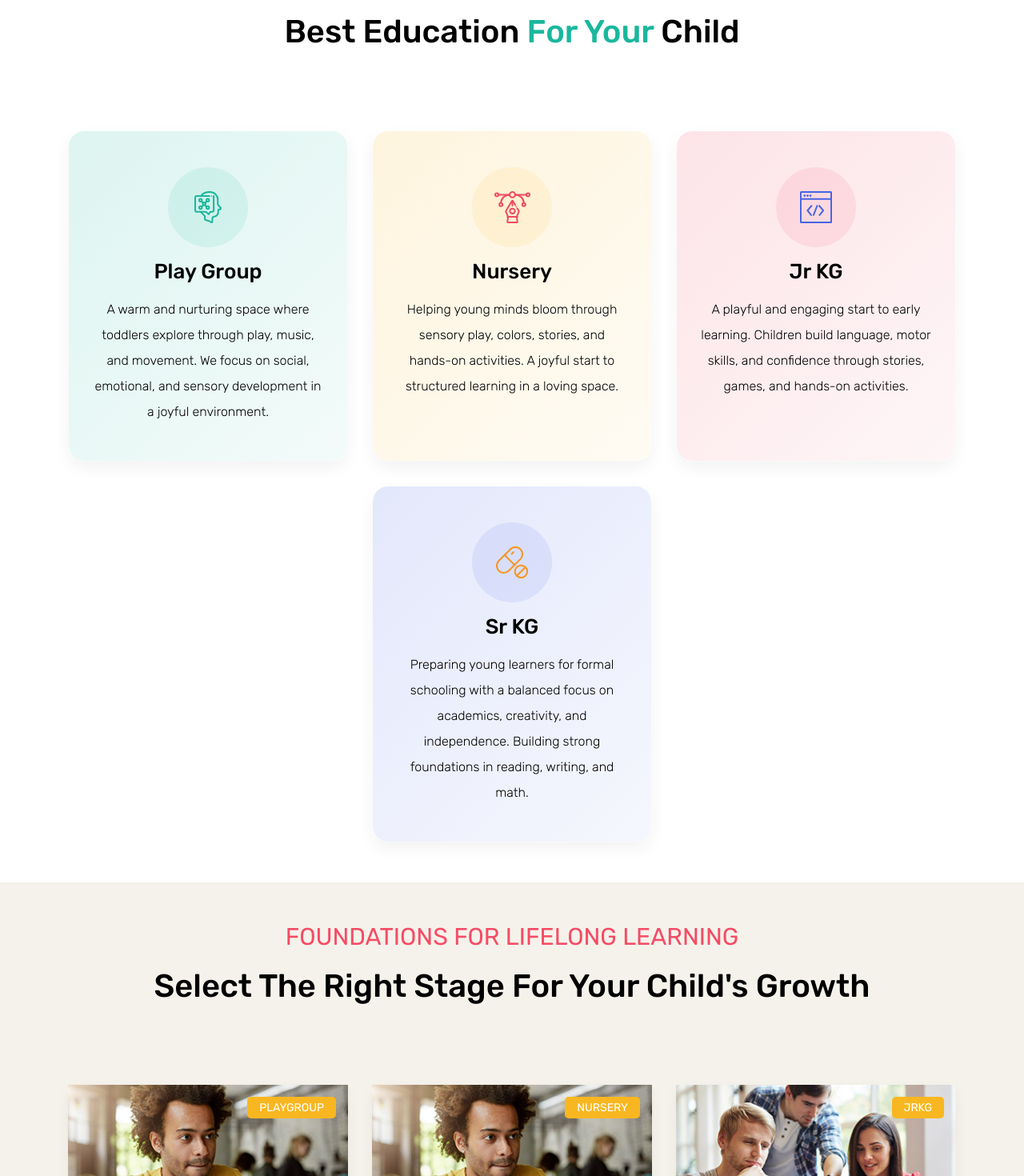
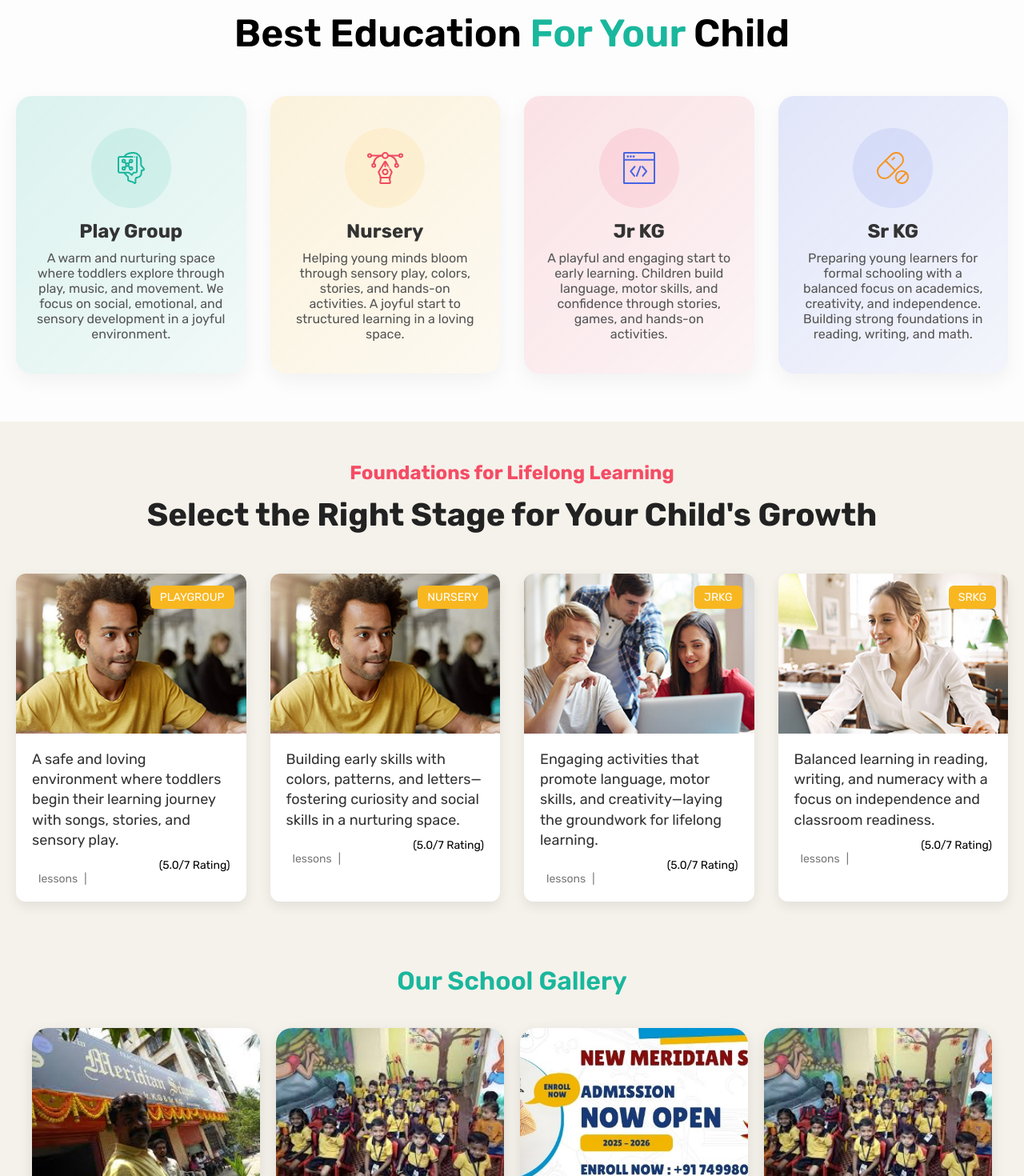
Before and after one commit to rachhanari/New-Maridian, a React (Create React App) app: page / in a window 1280 px wide. Shown: the part 1020-2490 px from the top of the page at 80% size. Built offline with nearby package versions, Linux system fonts and the light colour scheme.

Commit message:
resposive changes

```diff
--- a/src/components/Category/Category.css
+++ b/src/components/Category/Category.css
@@ -1,67 +1,65 @@
-.container {
+.category-container {
   display: flex;
-    justify-content: center;
+  flex-direction: column;
   align-items: center;
-    flex-direction: column;
-    padding: 50px 20px;
-    position: relative;
+  padding: 60px 20px;
+  background: #fdfdfd;
 }
 
-.head1 h5 {
-    font-size: 30px;
-    font-weight: 400;
+.category-header h5 {
+  font-size: 28px;
   color: #f54c65;
-    margin-bottom: 20px;
   text-transform: uppercase;
+  margin-bottom: 10px;
   text-align: center;
 }
 
-.head2 h2 {
-    font-size: 52px;
-    font-weight: 500;
-    text-transform: capitalize;
+.category-header h2 {
+  font-size: 48px;
+  font-weight: 600;
+  text-align: center;
   margin-bottom: 50px;
-    text-align: center;
 }
 
-.head2 span {
+.category-header span {
   color: #1AB79D;
 }
 
-.cards {
+.category-cards {
   display: flex;
+  flex-wrap: wrap;
   justify-content: center;
-    align-items: stretch;
+  gap: 30px;
   width: 100%;
   max-width: 1400px;
-    gap: 30px;
-    flex-wrap: wrap;
-    padding: 0 10px;
 }
 
-.category .card {
+.category-card {
   flex: 1 1 260px;
   max-width: 300px;
-    display: flex;
-    flex-direction: column;
-    align-items: center;
+  background: white;
+  padding: 40px 25px;
+  border-radius: 20px;
   text-align: center;
-    padding: 45px 30px;
-    gap: 15px;
-    border-radius: 20px;
-    height: auto;
-    color: #000;
-    font-size: 20px;
-    line-height: 32px;
-    transition: 0.3s ease-in-out;
-    box-shadow: 0 8px 20px rgba(0, 0, 0, 0.05);
+  transition: 0.3s ease;
+  box-shadow: 0 8px 24px rgba(0, 0, 0, 0.05);
+  background-clip: padding-box;
   backdrop-filter: blur(4px);
-    border: 1px solid rgba(255, 255, 255, 0.3);
-    background-clip: padding-box;
 }
 
-.category .card:hover {
+.category-card:hover {
   transform: translateY(-5px);
+}
+
+.category-card h3 {
+  font-size: 24px;
+  margin: 15px 0 10px;
+  color: #333;
+}
+
+.category-card p {
+  font-size: 16px;
+  color: #555;
 }
 
 .icon {
@@ -71,6 +69,7 @@
   display: flex;
   justify-content: center;
   align-items: center;
+  margin: 0 auto;
 }
 
 .icon1 {
@@ -86,18 +85,6 @@
   background-color: rgba(68, 97, 228, 0.1);
 }
 
-.card h3 {
-    font-size: 26px;
-    font-weight: 500;
-    text-transform: capitalize;
-}
-
-.card p {
-    font-weight: 300;
-    font-size: 16px;
-}
-
-/* Gradient translucent backgrounds */
 .card1 {
   background: linear-gradient(135deg, rgba(26, 183, 157, 0.15), rgba(26, 183, 157, 0.05));
 }
@@ -111,27 +98,46 @@
   background: linear-gradient(135deg, rgba(68, 97, 228, 0.15), rgba(68, 97, 228, 0.05));
 }
 
-/* Responsive styles */
+/* Media Queries */
 @media (max-width: 1024px) {
-    .head2 h2 {
-        font-size: 40px;
+  .category-header h2 {
+    font-size: 36px;
   }
 
-    .cards {
-        gap: 20px;
-    }
-
-    .category .card {
+  .category-card {
     flex: 1 1 45%;
   }
 }
 
 @media (max-width: 768px) {
-    .head2 h2 {
-        font-size: 32px;
+  .category-header h2 {
+    font-size: 30px;
   }
 
-    .category .card {
+  .category-card {
     flex: 1 1 100%;
   }
 }
+
+@media (max-width: 480px) {
+  .category-header h2 {
+    font-size: 26px;
+  }
+
+  .category-card {
+    padding: 30px 20px;
+  }
+
+  .icon {
+    width: 80px;
+    height: 80px;
+  }
+
+  .category-card h3 {
+    font-size: 20px;
+  }
+
+  .category-card p {
+    font-size: 14px;
+  }
+}
--- a/src/components/Category/Category.jsx
+++ b/src/components/Category/Category.jsx
@@ -7,45 +7,57 @@ import './Category.css';
 
 const Category = () => {
   return (
-        <div className="container category">
-            <div className="head1">
+    <div className="category-container">
+      <div className="category-header">
         <h5>Categories</h5>
-            </div>
-            <div className="head2">
-                <h2>Best Education <span>For Your</span> Child</h2>
-            </div>
-            <div className="cards">
-                <div className="card card1">
-                    <div className="icon icon1">
-                        <img src={card_icon1} alt="Play Group" />
-                    </div>
-                    <h3>Play Group</h3>
-                    <p>A warm and nurturing space where toddlers explore through play, music, and movement. We focus on social, emotional, and sensory development in a joyful environment.</p>
+        <h2>
+          Best Education <span>For Your</span> Child
+        </h2>
       </div>
 
-                <div className="card card2">
-                    <div className="icon icon2">
-                        <img src={card_icon2} alt="Nursery" />
+      <div className="category-cards">
+        {[
+          {
+            icon: card_icon1,
+            title: 'Play Group',
+            description:
+              'A warm and nurturing space where toddlers explore through play, music, and movement. We focus on social, emotional, and sensory development in a joyful environment.',
+            bgClass: 'card1',
+            iconClass: 'icon1',
+          },
+          {
+            icon: card_icon2,
+            title: 'Nursery',
+            description:
+              'Helping young minds bloom through sensory play, colors, stories, and hands-on activities. A joyful start to structured learning in a loving space.',
+            bgClass: 'card2',
+            iconClass: 'icon2',
+          },
+          {
+            icon: card_icon3,
+            title: 'Jr KG',
+            description:
+              'A playful and engaging start to early learning. Children build language, motor skills, and confidence through stories, games, and hands-on activities.',
+            bgClass: 'card3',
+            iconClass: 'icon3',
+          },
+          {
+            icon: card_icon4,
+            title: 'Sr KG',
+            description:
+              'Preparing young learners for formal schooling with a balanced focus on academics, creativity, and independence. Building strong foundations in reading, writing, and math.',
+            bgClass: 'card4',
+            iconClass: 'icon4',
+          },
+        ].map((card, idx) => (
+          <div className={`category-card ${card.bgClass}`} key={idx}>
+            <div className={`icon ${card.iconClass}`}>
+              <img src={card.icon} alt={card.title} />
             </div>
-                    <h3>Nursery</h3>
-                    <p>Helping young minds bloom through sensory play, colors, stories, and hands-on activities. A joyful start to structured learning in a loving space.</p>
+            <h3>{card.title}</h3>
+            <p>{card.description}</p>
           </div>
-
-                <div className="card card3">
-                    <div className="icon icon3">
-                        <img src={card_icon3} alt="Jr KG" />
-                    </div>
-                    <h3>Jr KG</h3>
-                    <p>A playful and engaging start to early learning. Children build language, motor skills, and confidence through stories, games, and hands-on activities.</p>
-                </div>
-
-                <div className="card card4">
-                    <div className="icon icon4">
-                        <img src={card_icon4} alt="Sr KG" />
-                    </div>
-                    <h3>Sr KG</h3>
-                    <p>Preparing young learners for formal schooling with a balanced focus on academics, creativity, and independence. Building strong foundations in reading, writing, and math.</p>
-                </div>
+        ))}
       </div>
     </div>
   );
--- a/src/components/Courses/Courses.css
+++ b/src/components/Courses/Courses.css
@@ -2,131 +2,129 @@
   background-image: url('../images/hero-bg.svg');
   background-size: cover;
   background-repeat: no-repeat;
-  margin-bottom: 100px;
-  position: relative;
+  padding: 50px 20px;
 }
 
-.head2 {
+.head1 h5 {
+  font-size: 24px;
+  text-align: center;
+  color: #f54c65;
+  margin-bottom: 15px;
+}
+
+.head2 h2 {
+  font-size: 42px;
+  text-align: center;
+  color: #222;
   margin-bottom: 50px;
 }
 
-.head2 h2 {
-  white-space: nowrap;
-  overflow: hidden;
-  text-overflow: ellipsis;
+.cards {
+  display: flex;
+  flex-wrap: wrap;
+  justify-content: center;
+  gap: 30px;
+  margin-bottom: 80px;
 }
 
-/* === Cards Container with horizontal scroll === */
-
-
-.cards::-webkit-scrollbar {
-  height: 8px;
+.card {
+  flex: 1 1 280px;
+  max-width: 350px;
+  background: #fff;
+  border-radius: 12px;
+  box-shadow: 0 6px 15px rgba(0, 0, 0, 0.08);
+  overflow: hidden;
+  display: flex;
+  flex-direction: column;
+  padding-bottom: 20px;
+  transition: transform 0.3s;
 }
 
-.cards::-webkit-scrollbar-thumb {
-  background-color: rgba(26, 183, 157, 0.5);
-  border-radius: 10px;
+.card:hover {
+  transform: translateY(-5px);
 }
 
-/* === Card Styling with fixed small width === */
-.card {
-  min-width: 350px;
-  max-width: 250px;
-  flex: 0 0 auto;
-  background-color: #fff;
-  border-radius: 10px;
-  box-shadow: 0 6px 15px 0 hsla(0, 0%, 0%, 0.05);
-  cursor: pointer;
-  display: flex;
-  flex-direction: column;
-  gap: 15px;
-  padding-bottom: 20px;
-  text-align: start;
-}
-
-/* Image styling */
 .image {
+  position: relative;
   width: 100%;
-  position: relative;
-  padding: 0;
+  height: 200px;
+  overflow: hidden;
 }
 
 .image img {
   width: 100%;
-  height: 180px;
+  height: 100%;
   object-fit: cover;
-  transition: transform 0.5s ease-in-out;
+  transition: transform 0.4s ease-in-out;
 }
 
-.card img:hover {
-  transform: scale(1.09);
+.card:hover .image img {
+  transform: scale(1.08);
 }
 
-/* Duration badge */
 .duration {
   position: absolute;
   top: 15px;
   right: 15px;
-  padding: 5px 15px;
-  border-radius: 5px;
+  padding: 6px 12px;
   background-color: #f8b720;
   color: #fff;
+  border-radius: 6px;
   font-size: 14px;
 }
 
-/* Text paragraph */
+.para {
+  padding: 0 20px;
+  margin: 20px 0 10px;
+}
+
 .para h3 {
   font-size: 18px;
   font-weight: 400;
-  margin: 0 20px;
-  line-height: 1.2;
-  transition: color 0.2s ease-in-out;
+  line-height: 1.4;
+  color: #333;
 }
 
 .para h3:hover {
   color: #1AB79D;
 }
 
-/* Rating section */
 .rating {
   display: flex;
   justify-content: space-between;
+  align-items: center;
   padding: 0 20px;
   font-size: 14px;
 }
 
 .stars {
-  color: gold;
+  color: #fbb034;
 }
 
-/* Footer */
 .footerCrad {
   display: flex;
-  justify-content: flex-start;
   align-items: center;
-  color: gray;
   padding: 0 20px;
   font-size: 14px;
+  color: #777;
 }
 
-.footerCrad p,
-.footerCrad i {
-  margin: 0 10px;
+.footerCrad i, .footerCrad p {
+  margin-right: 8px;
 }
 
-/* === Gallery Styles (unchanged) === */
+/* === Gallery Section === */
 .gallery-wrapper {
-  padding: 0 50px;
-  margin-top: 80px;
-  margin-bottom: 100px;
+  padding: 0 20px;
+  margin-top: 60px;
 }
 
 .gallery-title {
   text-align: center;
-  font-size: 36px;
+  font-size: 32px;
+  color: #1AB79D;
   font-weight: 600;
   margin-bottom: 40px;
-  color: #1AB79D;
 }
 
 .gallery-grid-enhanced {
@@ -137,10 +135,10 @@
 
 .gallery-card {
   position: relative;
+  border-radius: 20px;
   overflow: hidden;
-  border-radius: 20px;
   box-shadow: 0 6px 18px rgba(0, 0, 0, 0.1);
-  transition: transform 0.3s ease-in-out;
+  transition: transform 0.3s;
 }
 
 .gallery-card img {
@@ -148,8 +146,7 @@
   height: 100%;
   max-height: 300px;
   object-fit: cover;
-  display: block;
-  transition: transform 0.4s ease-in-out;
+  transition: transform 0.4s;
 }
 
 .gallery-card:hover img {
@@ -159,16 +156,41 @@
 .gallery-overlay {
   position: absolute;
   bottom: 0;
+  width: 100%;
   background: rgba(0, 0, 0, 0.4);
-  width: 100%;
+  padding: 12px;
+  color: #fff;
   text-align: center;
-  padding: 15px;
   opacity: 0;
-  transition: opacity 0.3s ease-in-out;
-  color: #fff;
-  font-size: 18px;
+  transition: opacity 0.3s;
 }
 
 .gallery-card:hover .gallery-overlay {
   opacity: 1;
 }
+
+/* === Responsive Breakpoints === */
+@media (max-width: 1024px) {
+  .head2 h2 {
+    font-size: 36px;
+  }
+
+  .card {
+    max-width: 320px;
+  }
+}
+
+@media (max-width: 768px) {
+  .head2 h2 {
+    font-size: 28px;
+  }
+
+  .card {
+    flex: 1 1 100%;
+    max-width: 100%;
+  }
+
+  .gallery-title {
+    font-size: 28px;
+  }
+}
--- a/src/components/Courses/Courses.jsx
+++ b/src/components/Courses/Courses.jsx
@@ -2,7 +2,7 @@ import React from 'react';
 import image1 from '../images/course-1.jpg';
 import image2 from '../images/course-2.jpg';
 import image3 from '../images/course-3.jpg';
-import image4 from '../images/course-1.jpg'; // Reuse or change image
+import image4 from '../images/course-1.jpg';
 import img1 from "../images/meridian-img1.png";
 import img2 from "../images/meridian-img2.png";
 import img3 from "../images/merdian-school-add.jpg";
@@ -22,15 +22,27 @@ const Courses = () => {
         <h2>Select the Right Stage for Your Child's Growth</h2>
       </div>
 
-      {/* Course Cards */}
       <div className="cards">
-        <div className="card">
+        {[{
+          img: image1, label: "PLAYGROUP",
+          text: "A safe and loving environment where toddlers begin their learning journey with songs, stories, and sensory play."
+        }, {
+          img: image4, label: "NURSERY",
+          text: "Building early skills with colors, patterns, and letters—fostering curiosity and social skills in a nurturing space."
+        }, {
+          img: image2, label: "JRKG",
+          text: "Engaging activities that promote language, motor skills, and creativity—laying the groundwork for lifelong learning."
+        }, {
+          img: image3, label: "SRKG",
+          text: "Balanced learning in reading, writing, and numeracy with a focus on independence and classroom readiness."
+        }].map(({ img, label, text }, index) => (
+          <div className="card" key={index}>
             <div className="image">
-            <img src={image1} alt="Playgroup" />
-            <div className="duration">PLAYGROUP</div>
+              <img src={img} alt={label} />
+              <div className="duration">{label}</div>
             </div>
             <div className="para">
-            <h3>A safe and loving environment where toddlers begin their learning journey with songs, stories, and sensory play.</h3>
+              <h3>{text}</h3>
             </div>
             <div className="rating">
               <div className="stars">
@@ -41,75 +53,13 @@ const Courses = () => {
               <p>(5.0/7 Rating)</p>
             </div>
             <div className="footerCrad">
-            <i className="fa-solid fa-book"></i> <p>lessons</p> |
+              <i className="fa-solid fa-book"></i>
+              <p>lessons</p> |
             </div>
           </div>
-
-        <div className="card nursery-card">
-          <div className="image">
-            <img src={image4} alt="Nursery" />
-            <div className="duration">NURSERY</div>
-          </div>
-          <div className="para">
-            <h3>Building early skills with colors, patterns, and letters—fostering curiosity and social skills in a nurturing space.</h3>
-          </div>
-          <div className="rating">
-            <div className="stars">
-              {[...Array(5)].map((_, i) => (
-                <i key={i} className="fa-solid fa-star"></i>
         ))}
       </div>
-            <p>(5.0/7 Rating)</p>
-          </div>
-          <div className="footerCrad">
-            <i className="fa-solid fa-book"></i> <p>lessons</p> |
-          </div>
-        </div>
 
-        <div className="card">
-          <div className="image">
-            <img src={image2} alt="Jr KG" />
-            <div className="duration">JRKG</div>
-          </div>
-          <div className="para">
-            <h3>Engaging activities that promote language, motor skills, and creativity—laying the groundwork for lifelong learning.</h3>
-          </div>
-          <div className="rating">
-            <div className="stars">
-              {[...Array(5)].map((_, i) => (
-                <i key={i} className="fa-solid fa-star"></i>
-              ))}
-            </div>
-            <p>(5.0/7 Rating)</p>
-          </div>
-          <div className="footerCrad">
-            <i className="fa-solid fa-book"></i> <p>lessons</p> |
-          </div>
-        </div>
-
-        <div className="card">
-          <div className="image">
-            <img src={image3} alt="Sr KG" />
-            <div className="duration">SRKG</div>
-          </div>
-          <div className="para">
-            <h3>Balanced learning in reading, writing, and numeracy with a focus on independence and classroom readiness.</h3>
-          </div>
-          <div className="rating">
-            <div className="stars">
-              {[...Array(5)].map((_, i) => (
-                <i key={i} className="fa-solid fa-star"></i>
-              ))}
-            </div>
-            <p>(5.0/7 Rating)</p>
-          </div>
-          <div className="footerCrad">
-            <i className="fa-solid fa-book"></i> <p>lessons</p> |
-          </div>
-        </div>
-      </div>
-
-      {/* Gallery Section */}
       <div className="gallery-wrapper">
         <h2 className="gallery-title">Our School Gallery</h2>
         <div className="gallery-grid-enhanced">
--- a/src/components/Header/Header.css
+++ b/src/components/Header/Header.css
@@ -1,4 +1,22 @@
-/* HEADER STRUCTURE */
+/* RESET */
+* {
+  box-sizing: border-box;
+  margin: 0;
+  padding: 0;
+}
+
+img, svg {
+  max-width: 100%;
+  height: auto;
+  display: block;
+}
+
+body {
+  font-family: 'Segoe UI', Tahoma, Geneva, Verdana, sans-serif;
+  overflow-x: hidden;
+}
+
+/* HEADER */
 .header {
   width: 100%;
   height: 120px;
@@ -11,8 +29,6 @@
   top: 0;
   box-shadow: 0 6px 15px 0 hsla(0, 0%, 0%, 0.05);
   z-index: 100;
-  box-sizing: border-box;
-  flex-wrap: nowrap;
 }
 
 /* LOGO */
@@ -26,7 +42,6 @@
 
 .logo img {
   width: 7vw;
-  height: auto;
   min-width: 40px;
   max-width: 70px;
 }
@@ -35,7 +50,6 @@
   font-size: 24px;
   font-weight: 700;
   color: #21b491;
-  font-family: 'Segoe UI', Tahoma, Geneva, Verdana, sans-serif;
   white-space: nowrap;
 }
 
@@ -44,7 +58,6 @@
   display: flex;
   justify-content: space-between;
   width: 30%;
-  flex-wrap: nowrap;
   gap: 15px;
 }
 
@@ -53,10 +66,10 @@
   color: #413f3f;
   font-size: 22px;
   font-weight: 500;
-  transition: 0.5s ease-in-out;
   position: relative;
   padding: 0 10px;
-  white-space: nowrap;
+  transition: 0.5s ease-in-out;
+  cursor: pointer;
 }
 
 .links a:after {
@@ -74,29 +87,26 @@
   width: 100%;
 }
 
-/* SOCIAL ICONS CONTAINER */
-.try {
+/* SOCIAL ICONS */
+.social-container {
   display: flex;
   align-items: center;
-  justify-content: center;
   gap: 10px;
-  flex-wrap: nowrap;
   flex-shrink: 0;
 }
 
-/* SOCIAL ICONS */
 .social {
   display: flex;
   justify-content: center;
   align-items: center;
-  width: 36px;
-  height: 36px;
+  width: 2.4rem;
+  height: 2.4rem;
   border-radius: 50%;
   color: white;
-  font-size: 16px;
-  animation: pulse 2s infinite ease-in-out;
+  font-size: 1rem;
   transition: transform 0.3s ease, box-shadow 0.3s ease;
   cursor: pointer;
+  animation: pulse 2s infinite ease-in-out;
 }
 
 .social:hover {
@@ -104,41 +114,59 @@
   box-shadow: 0 0 10px rgba(0, 0, 0, 0.3);
 }
 
-/* Background Colors */
-.social.facebook {
-  background-color: #1877F2;
+.social.facebook { background-color: #1877F2; }
+.social.instagram {
+  background: radial-gradient(circle at 30% 107%, #fdf497 0%, #fd5949 45%, #d6249f 60%, #285aeb 90%);
 }
-
-.social.instagram {
-  background-color: #E1306C;
-}
-
-.social.youtube {
-  background-color: #FF0000;
-}
+.social.youtube { background-color: #FF0000; }
 
 /* PULSE ANIMATION */
 @keyframes pulse {
-  0%, 100% {
-    transform: scale(1);
-  }
-  50% {
-    transform: scale(1.1);
-  }
+  0%, 100% { transform: scale(1); }
+  50% { transform: scale(1.1); }
 }
 
-/* MENU ICON - Hidden on desktop */
+/* MENU ICON */
 .menu {
   display: none;
   font-size: 28px;
+  color: #21b491;
   cursor: pointer;
+}
+
+/* ADMISSION BANNER */
+.admission-banner {
+  position: fixed;
+  top: 120px;
+  width: 100%;
+  height: 40px;
+  background-color: #000;
+  color: #fff;
+  display: flex;
+  justify-content: center;
+  align-items: center;
+  font-size: 28px;
+  cursor: pointer;
+  z-index: 99;
+  text-decoration: none;
+  box-shadow: 0 2px 8px rgba(0,0,0,0.3);
+}
+
+/* DOWNLOAD ICON ANIMATION */
+.download-arrow {
+  animation: bounceUpDown 2s infinite ease-in-out;
   color: #21b491;
-  user-select: none;
+  margin-left: 10px;
+}
+
+@keyframes bounceUpDown {
+  0%, 100% { transform: translateY(0); }
+  50% { transform: translateY(-10px); }
 }
 
 /* RESPONSIVE STYLES */
 
-/* Large tablets and smaller desktops */
+/* Tablets & Smaller Desktops */
 @media (max-width: 992px) {
   .header {
     padding: 15px 25px;
@@ -147,7 +175,6 @@
 
   .logo img {
     width: 10vw;
-    min-width: 40px;
     max-width: 60px;
   }
 
@@ -155,23 +182,22 @@
     font-size: 20px;
   }
 
+  .links {
+    width: 40%;
+  }
+
   .links a {
     font-size: 18px;
-    padding: 0 8px;
   }
 
   .social {
-    width: 34px;
-    height: 34px;
-    font-size: 15px;
-  }
-
-  .links {
-    width: 40%;
+    width: 2rem;
+    height: 2rem;
+    font-size: 0.9rem;
   }
 }
 
-/* Tablets and mobile devices */
+/* Tablets & Phones */
 @media (max-width: 768px) {
   .links {
     display: none;
@@ -187,41 +213,40 @@
     position: absolute;
     top: 100px;
     right: 25px;
-    background-color: white;
+    background: white;
     padding: 20px;
+    width: 180px;
     box-shadow: 0 6px 15px hsla(0, 0%, 0%, 0.1);
     border-radius: 10px;
     z-index: 101;
-    width: 180px;
   }
 
   .links.open a {
+    font-size: 18px;
     padding: 12px 10px;
-    font-size: 18px;
     border-bottom: 1px solid #eee;
-    white-space: nowrap;
   }
 
   .links.open a:last-child {
     border-bottom: none;
   }
 
-  .try {
-    gap: 10px;
+  .social {
+    width: 1.8rem;
+    height: 1.8rem;
+    font-size: 0.85rem;
   }
 
-  .social {
-    width: 32px;
-    height: 32px;
-    font-size: 14px;
+  .social-container {
+    gap: 8px;
   }
 }
 
-/* Small phones */
+/* Small Phones */
 @media (max-width: 480px) {
   .header {
+    height: 80px;
     padding: 12px 15px;
-    height: 80px;
   }
 
   .logo img {
@@ -239,9 +264,9 @@
   }
 
   .links.open {
-    width: 140px;
     top: 80px;
     right: 15px;
+    width: 140px;
   }
 
   .links.open a {
@@ -250,47 +275,13 @@
   }
 
   .social {
-    width: 30px;
-    height: 30px;
-    font-size: 13px;
+    width: 1.6rem;
+    height: 1.6rem;
+    font-size: 0.8rem;
   }
 
-  .try {
-    gap: 8px;
+  .admission-banner {
+    top: 80px;
+    font-size: 20px;
   }
 }
-
-/* ADMISSION BANNER */
-.admission-banner {
-  position: fixed;
-  top: 120px;
-  width: 100%;
-  height: 40px;
-  background-color: #000;
-  color: #fff;
-  display: flex;
-  justify-content: center;
-  align-items: center;
-  font-size: 28px;
-  cursor: pointer;
-  user-select: none;
-  z-index: 99;
-  box-shadow: 0 2px 8px rgba(0,0,0,0.3);
-  text-decoration: none;
-}
-
-/* Download arrow animation */
-.download-arrow {
-  animation: bounceUpDown 2s infinite ease-in-out;
-  color: #21b491;
-}
-
-/* Bounce up and down */
-@keyframes bounceUpDown {
-  0%, 100% {
-    transform: translateY(0);
-  }
-  50% {
-    transform: translateY(-10px);
-  }
-}
--- a/src/components/Header/Header.jsx
+++ b/src/components/Header/Header.jsx
@@ -34,7 +34,7 @@ const Header = () => {
           <a onClick={() => handleLinkClick('footer')}>Contact</a>
         </div>
 
-        <div className="try">
+        <div className="social-container">
           <a href="https://www.facebook.com/profile.php?id=100066911379078" target="_blank" rel="noopener noreferrer" className="social facebook"><FaFacebookF /></a>
           <a href="https://instagram.com" target="_blank" rel="noopener noreferrer" className="social instagram"><FaInstagram /></a>
           <a href="https://youtube.com" target="_blank" rel="noopener noreferrer" className="social youtube"><FaYoutube /></a>
@@ -50,7 +50,7 @@ const Header = () => {
         className="admission-banner"
         aria-label="Download Admission Form"
       >
-        Admission Open 25-26
+        Admission Open 25–26
         <FaArrowDownLong className="download-arrow" />
       </a>
     </>
```
Lines whose indentation alone changed are shown as unchanged.
